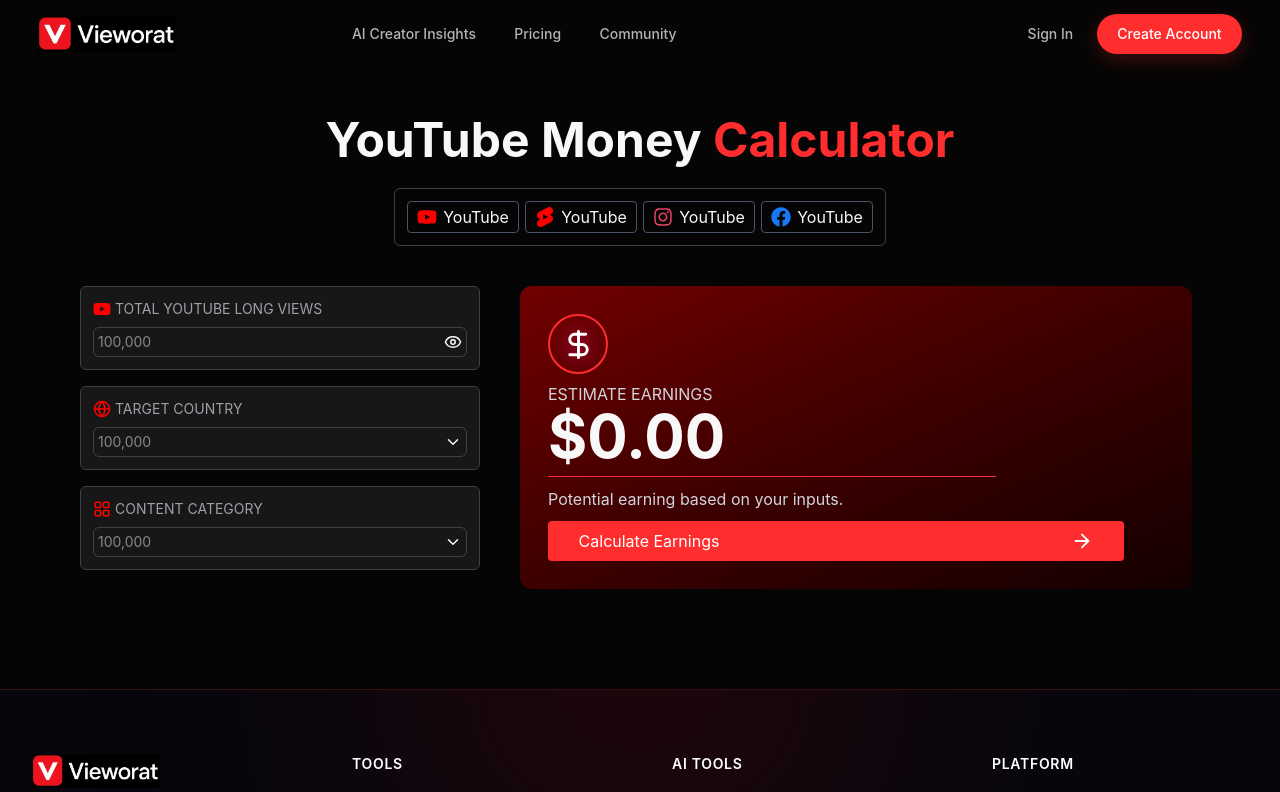
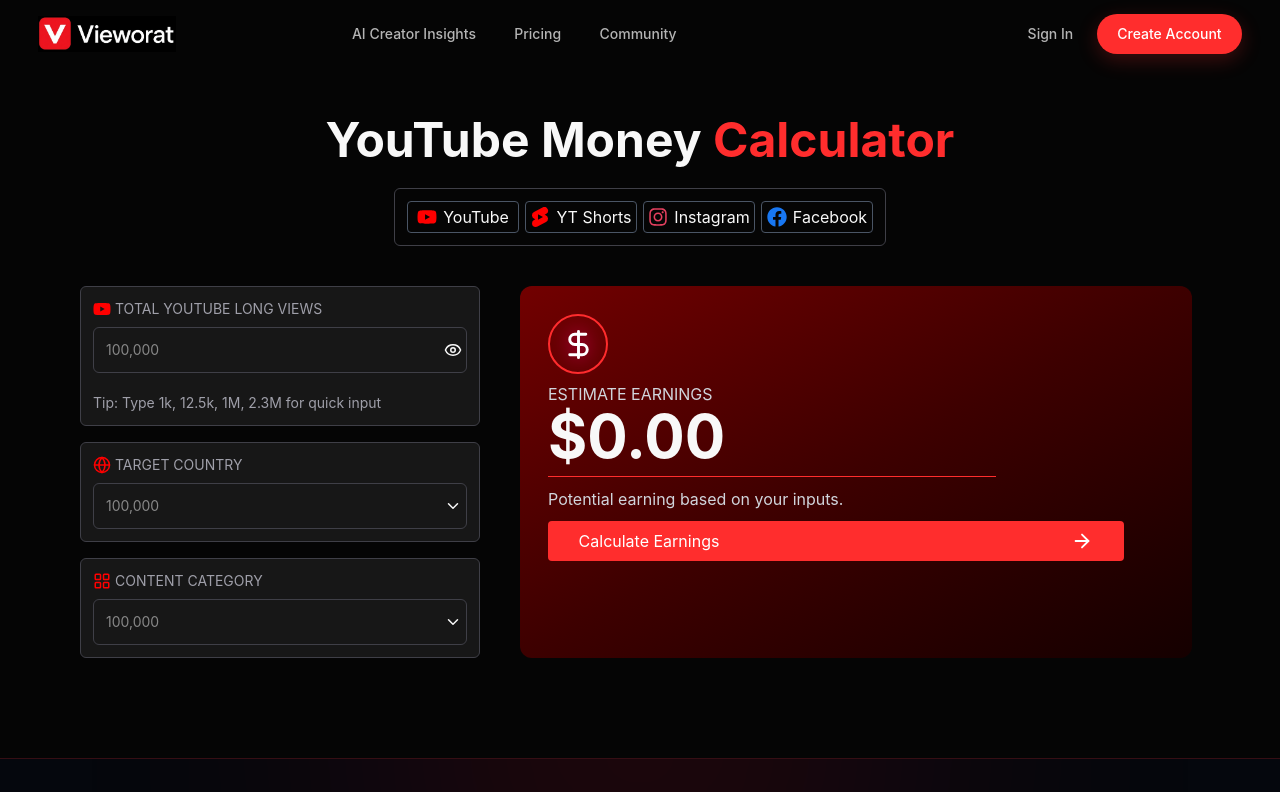
Before and after one commit to Ramim597/vieworat, a React (Vite) app: page /youtube-money-calculator in a window 1280 px wide. Shown: the top 792 px of the page. Built offline with nearby package versions, Linux system fonts and the light colour scheme.

Commit message:
update yt-calc section

```diff
--- a/src/components/Footer.jsx
+++ b/src/components/Footer.jsx
@@ -13,7 +13,7 @@
           <div>
             <img src={logo} alt="Vieworat" className="w-32 h-auto" />
 
-            <p className="text-gray-400 text-sm leading-6 max-w-xs">
+            <p className="text-gray-400 mt-2 text-sm leading-6 max-w-xs">
               Powerful tools and insights for creators to understand, grow, and
               monetize their content.
             </p>
--- a/src/pages/Test.jsx
+++ b/src/pages/Test.jsx
@@ -1,6 +1,6 @@
 function Test() {
   return (
-    <div>
+    <div className="mt-26 mb-25">
       <h1>hi there</h1>
     </div>
   );
--- a/src/pages/YouTubeMoneyCalculator.tsx
+++ b/src/pages/YouTubeMoneyCalculator.tsx
@@ -10,11 +10,11 @@
       {/* toll bar */}
       <div className="flex items-center justify-center flex-col">
           <h1 className="font-bold text-5xl mt-3">YouTube Money <span className="text-primary">Calculator</span></h1>
-            <div className="flex gap-1.5 mt-6 border-zinc-700 p-3 border rounded-md">
-              <div className="card"><FaYoutube size={20} color="#FF0000" /> <p>YouTube</p></div>
-              <div className="card"><SiYoutubeshorts size={20} color="#FF0000" /> <p>YouTube</p></div>
-              <div className="card"><FaInstagram size={20} color="#E4405F" /> <p>YouTube</p></div>
-              <div className="card"><FaFacebook size={20} color="#1877F2" /> <p>YouTube</p></div>
+            <div className="flex gap-1.5 mt-6 border-zinc-700 p-3 border rounded-md group">
+              <div className="card group card hover:bg-primary/20 transition-colors duration-300"><FaYoutube size={20} color="#FF0000"/> <p>YouTube</p></div>
+              <div className="card group card hover:bg-primary/20 transition-colors duration-300"><SiYoutubeshorts size={20} color="#FF0000" /> <p>YT Shorts</p></div>
+              <div className="card group card hover:bg-primary/20 transition-colors duration-300"><FaInstagram size={20} color="#E4405F" /> <p>Instagram</p></div>
+              <div className="card group card hover:bg-primary/20 transition-colors duration-300"><FaFacebook size={20} color="#1877F2" /> <p>Facebook</p></div>
           </div>
       </div>
 
@@ -25,22 +25,24 @@
       <div className="flex items-center flex-col gap-4">
          <div className="left-div bg-[#171717] w-100 p-3 rounded-md border border-zinc-700">
           <div>
-            <div className="flex items-center gap-1"><FaYoutube size={18} color="#FF0000"/> <p className="text-zinc-400 text-sm">TOTAL YOUTUBE LONG VIEWS</p></div>
-            <div className="flex items-center justify-between border mt-2 p-1 rounded-md border-zinc-700"><input  type="text" className="border-primary outline-0 text-sm"  placeholder="100,000"/> <Eye size={18} /> </div>
+            <div className="flex items-center gap-1"><FaYoutube size={18} color="#FF0000"/> <p className="text-zinc-400 text-sm">TOTAL YOUTUBE LONG VIEWS</p>
+            </div>
+            <div className="flex items-center justify-between border mt-2 p-1 rounded-md border-zinc-700"><input  type="text" className="border-primary outline-0 text-sm p-2"  placeholder="100,000"/> <Eye size={18} /> </div>
+            <p className="text-sm mt-5 text-zinc-400">Tip: Type 1k, 12.5k, 1M, 2.3M for quick input</p>
           </div>
         </div>
 
          <div className="left-div bg-[#171717] w-100 p-3 rounded-md border border-zinc-700">
           <div>
             <div className="flex items-center gap-1"><Globe size={18} color="#FF0000"/> <p className="text-zinc-400 text-sm">TARGET COUNTRY</p></div>
-            <div className="flex items-center justify-between border mt-2 p-1 rounded-md border-zinc-700"><input  type="text" className="border-primary outline-0 text-sm"  placeholder="100,000"/> <ChevronDown size={18} /> </div>
+            <div className="flex items-center justify-between border mt-2 p-1 rounded-md border-zinc-700"><input  type="text" className="border-primary outline-0 text-sm p-2"  placeholder="100,000"/> <ChevronDown size={18} /> </div>
           </div>
         </div>
 
          <div className="left-div bg-[#171717] w-100 p-3 rounded-md border border-zinc-700">
           <div>
             <div className="flex items-center gap-1"><LayoutGrid size={18} color="#FF0000"/> <p className="text-zinc-400 text-sm">CONTENT CATEGORY</p></div>
-            <div className="flex items-center justify-between border mt-2 p-1 rounded-md border-zinc-700"><input  type="text" className="border-primary outline-0 text-sm"  placeholder="100,000"/> <ChevronDown size={18} /> </div>
+            <div className="flex items-center justify-between border mt-2 p-1 rounded-md border-zinc-700"><input  type="text" className="border-primary outline-0 text-sm p-2"  placeholder="100,000"/> <ChevronDown size={18} /> </div>
           </div>
         </div>
       </div>
```
